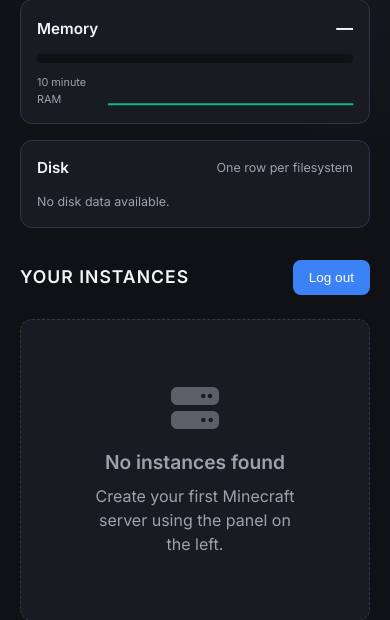
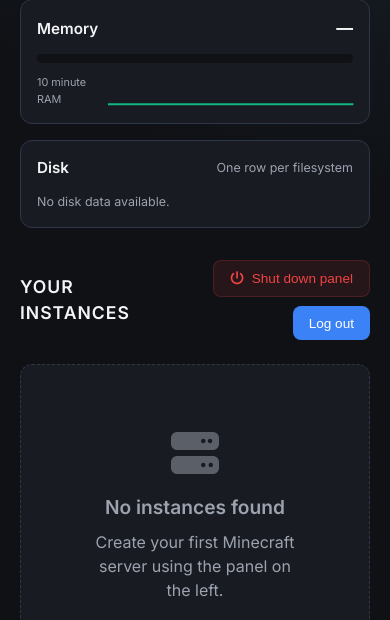
Before and after one commit to Guniscodin/sshmc, a Python web app: template src/mcpanel/web/templates/index.html in a window 390 px wide. Shown: the part 1519-2139 px from the top of the page. Run offline with Jinja, Linux system fonts and the light colour scheme; the template is opened without the code that fills it, so the values that code supplies are empty; some libraries are stand-ins or nearby versions.

Commit message:
added cli stuff

```diff
--- a/src/mcpanel/config.py
+++ b/src/mcpanel/config.py
@@ -13,6 +13,7 @@ UPLOADS_DIR = DATA_DIR / "uploads"
 MODPACKS_DIR = DATA_DIR / "modpacks"
 DB_PATH = DATA_DIR / "panel.db"
 LOGS_DIR = DATA_DIR / "logs"
+PID_FILE = DATA_DIR / "sshmc.pid"
 _BACKUPS_DIR_OVERRIDE = os.getenv("MCPANEL_BACKUPS_DIR")
 BACKUPS_ROOT = Path(_BACKUPS_DIR_OVERRIDE).expanduser().resolve() if _BACKUPS_DIR_OVERRIDE else PROFILES_DIR.resolve()
 
--- a/src/mcpanel/web/static/css/style.css
+++ b/src/mcpanel/web/static/css/style.css
@@ -112,6 +112,7 @@ h3 { font-size: 1.2rem; font-weight: 600; margin-bottom: 0.5rem; }
 .monitor-disk-title b { margin-left: auto; font-variant-numeric: tabular-nums; }
 .monitor-disk-detail { color: var(--text-muted); font-size: 0.65rem; }
 .monitoring-footnote { margin-top: 0.55rem; color: var(--text-muted); font-size: 0.68rem; text-align: right; }
+.dashboard-session-actions { display: flex; align-items: center; gap: 0.6rem; }
 .server-monitoring { display: grid; grid-template-columns: 1fr 1fr; gap: 0.5rem 0.8rem; margin: -0.6rem 0 1.25rem; padding: 0.75rem; border: 1px solid var(--border); border-radius: 8px; background: var(--bg); }
 .server-monitoring > div { min-width: 0; display: flex; flex-direction: column; gap: 0.15rem; }
 .server-monitoring span { color: var(--text-muted); font-size: 0.68rem; }
@@ -393,6 +394,7 @@ input:focus, select:focus { outline: none; border-color: var(--primary); box-sha
     .profile-actions { gap: 0.5rem; }
     .profile-primary-actions { flex-basis: 100%; }
     .profile-secondary-actions { margin-left: 0; }
+    .dashboard-session-actions { flex-wrap: wrap; justify-content: flex-end; }
     .console-header { padding: 0.7rem; }
     .console-actions { gap: 0.35rem; }
     .console-actions label { display: none; }
--- a/src/mcpanel/web/templates/index.html
+++ b/src/mcpanel/web/templates/index.html
@@ -145,7 +145,12 @@
 
             <div style="display: flex; justify-content: space-between; align-items: center; margin-bottom: 1.5rem;">
                 <h2 style="margin: 0;">Your Instances</h2>
-                <form method="post" action="/logout"><button type="submit" class="quiet-button">Log out</button></form>
+                <div class="dashboard-session-actions">
+                    <button type="button" class="danger" @click="shutdownPanel()" :disabled="shutdownPending">
+                        <i class="fa-solid fa-power-off"></i><span x-text="shutdownPending ? 'Shutting down…' : 'Shut down panel'"></span>
+                    </button>
+                    <form method="post" action="/logout"><button type="submit" class="quiet-button">Log out</button></form>
+                </div>
             </div>
 
             <div id="profile-list" class="profile-grid" hx-get="/api/profiles/partials/list" hx-trigger="every 3s, refresh" hx-swap="innerHTML">
@@ -1090,6 +1095,7 @@
                 modDownloadPromptOpen: false, modDownloadFailure: {}, modDownloadAction: '', skippedModIndexes: [], modDownloadWorkflow: false, isResolvingModFailure: false,
                 deleteModalOpen: false, deleteId: null, deleteName: '', deleteFiles: false, isDeleting: false,
                 editModalOpen: false, monitoringAvailableBytes: null,
+                shutdownPending: false,
                 backupDialogOpen: false, backupProfileId: '', backupProfileName: '', backupSelection: { worlds: true, mods: false, config: false, datapacks: false, server_settings: true }, backupLabel: '', backupBusy: false, backupElapsed: 0, backupTimer: null,
 
                 init() {
@@ -1108,6 +1114,21 @@
                         htmx.trigger('#profile-list', 'refresh');
                         showToast(`Deleted backup ${filename}.`);
                     } catch (error) { showToast(error.message || 'Could not delete backup.'); }
+                },
+
+                async shutdownPanel() {
+                    if (!window.confirm('Shut down the SSHMC panel? Running Minecraft servers will keep running.')) return;
+                    this.shutdownPending = true;
+                    try {
+                        const response = await fetch('/api/panel/shutdown', { method: 'POST' });
+                        if (response.status === 401) { window.location.assign('/login'); return; }
+                        const payload = await response.json().catch(() => ({}));
+                        if (!response.ok) throw new Error(typeof payload.detail === 'string' ? payload.detail : `Shutdown failed (${response.status}).`);
+                        showToast('SSHMC is shutting down. Minecraft servers will keep running.');
+                    } catch (error) {
+                        this.shutdownPending = false;
+                        showToast(error.message || 'Could not shut down SSHMC.');
+                    }
                 },
 
                 openBackupModal(profileId, profileName) {
```
Also changed, not shown: src/mcpanel/core/runtime.py (+11 -9 lines), src/mcpanel/main.py (+25 -1 lines), README.md, 1 other file.
